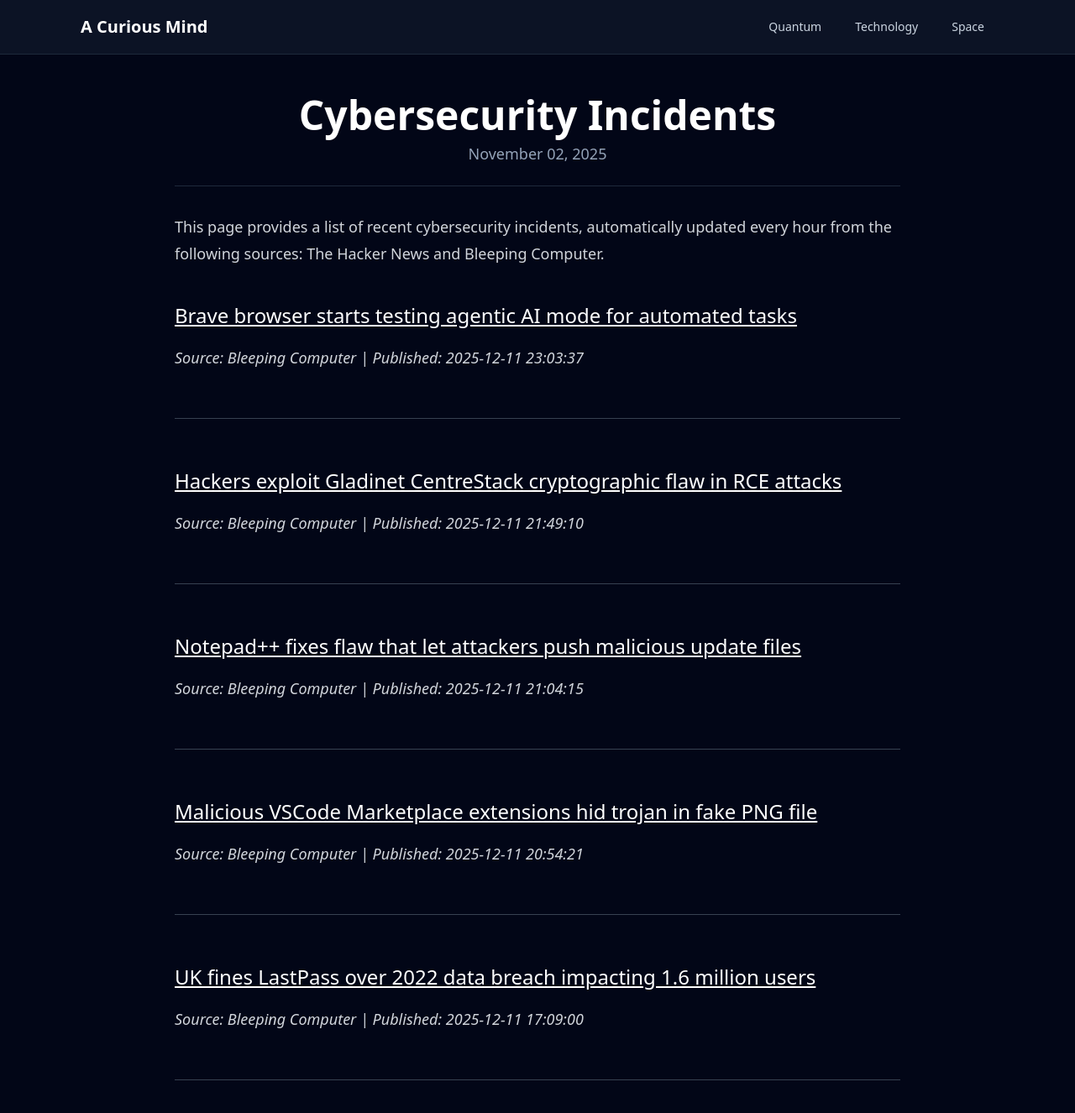
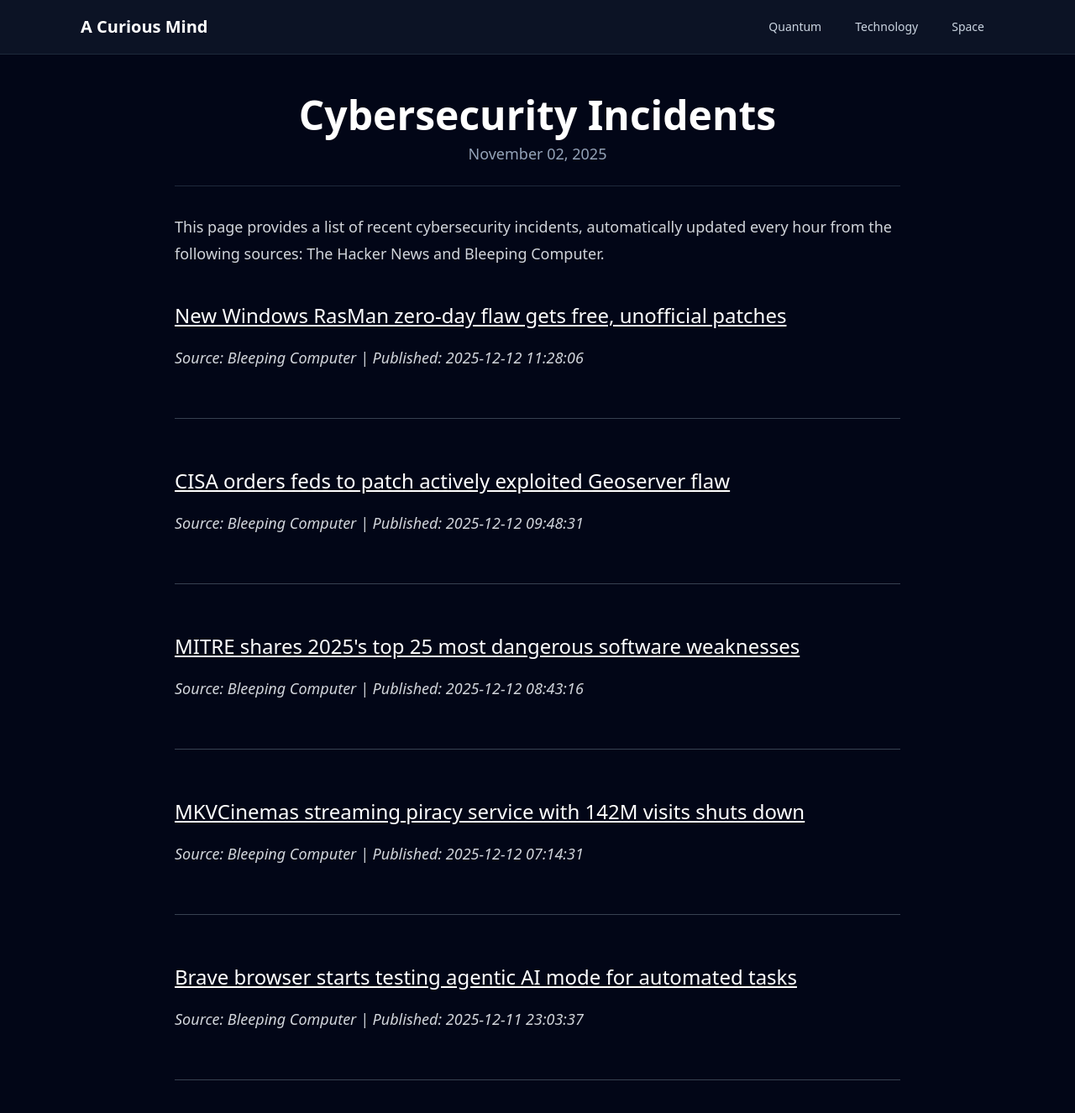
Before and after one commit to onehl7/onehl7.github.io, a Jekyll site: the page built from _posts/2025-11-02-cybersecurity-incidents.md, in a window 1280 px wide and 1400 px high. Shown: the top 1326 px of the window at 84% size. Built offline with Jekyll 4.4.1, drawn with Linux system fonts in a browser that asks for light colours; nearby versions of some CDN libraries.

Commit message:
Update news data

```diff
--- a/_data/news.json
+++ b/_data/news.json
@@ -1,32 +1,32 @@
 [
+  {
+    "source": "Bleeping Computer",
+    "title": "New Windows RasMan zero-day flaw gets free, unofficial patches",
+    "link": "https://www.bleepingcomputer.com/news/microsoft/new-windows-rasman-zero-day-flaw-gets-free-unofficial-patches/",
+    "published": "2025-12-12 11:28:06"
+  },
+  {
+    "source": "Bleeping Computer",
+    "title": "CISA orders feds to patch actively exploited Geoserver flaw",
+    "link": "https://www.bleepingcomputer.com/news/security/cisa-orders-feds-to-patch-actively-exploited-geoserver-flaw/",
+    "published": "2025-12-12 09:48:31"
+  },
+  {
+    "source": "Bleeping Computer",
+    "title": "MITRE shares 2025's top 25 most dangerous software weaknesses",
+    "link": "https://www.bleepingcomputer.com/news/security/mitre-shares-2025s-top-25-most-dangerous-software-weaknesses/",
+    "published": "2025-12-12 08:43:16"
+  },
+  {
+    "source": "Bleeping Computer",
+    "title": "MKVCinemas streaming piracy service with 142M visits shuts down",
+    "link": "https://www.bleepingcomputer.com/news/security/mkvcinemas-streaming-piracy-service-with-142m-visits-shuts-down/",
+    "published": "2025-12-12 07:14:31"
+  },
   {
     "source": "Bleeping Computer",
     "title": "Brave browser starts testing agentic AI mode for automated tasks",
     "link": "https://www.bleepingcomputer.com/news/artificial-intelligence/brave-browser-starts-testing-agentic-ai-mode-for-automated-tasks/",
     "published": "2025-12-11 23:03:37"
-  },
-  {
-    "source": "Bleeping Computer",
-    "title": "Hackers exploit Gladinet CentreStack cryptographic flaw in RCE attacks",
-    "link": "https://www.bleepingcomputer.com/news/security/hackers-exploit-gladinet-centrestack-cryptographic-flaw-in-rce-attacks/",
-    "published": "2025-12-11 21:49:10"
-  },
-  {
-    "source": "Bleeping Computer",
-    "title": "Notepad++ fixes flaw that let attackers push malicious update files",
-    "link": "https://www.bleepingcomputer.com/news/security/notepad-plus-plus-fixes-flaw-that-let-attackers-push-malicious-update-files/",
-    "published": "2025-12-11 21:04:15"
-  },
-  {
-    "source": "Bleeping Computer",
-    "title": "Malicious VSCode Marketplace extensions hid trojan in fake PNG file",
-    "link": "https://www.bleepingcomputer.com/news/security/malicious-vscode-marketplace-extensions-hid-trojan-in-fake-png-file/",
-    "published": "2025-12-11 20:54:21"
-  },
-  {
-    "source": "Bleeping Computer",
-    "title": "UK fines LastPass over 2022 data breach impacting 1.6 million users",
-    "link": "https://www.bleepingcomputer.com/news/security/uk-fines-lastpass-over-2022-data-breach-impacting-16-million-users/",
-    "published": "2025-12-11 17:09:00"
   }
 ]
```
